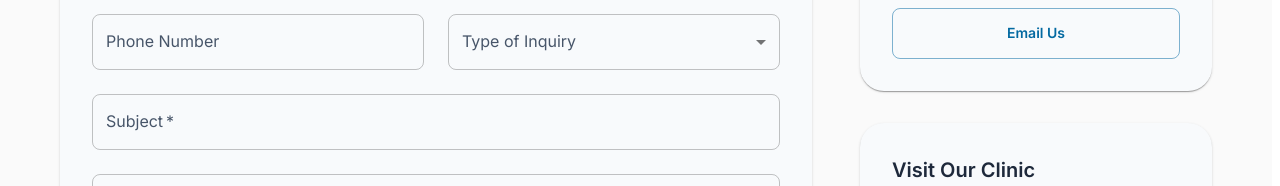
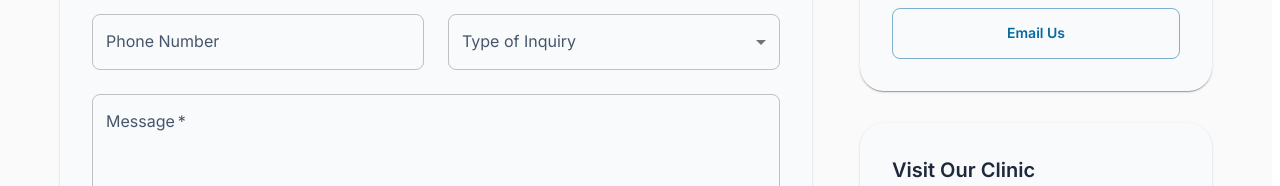
Before and after one commit to ShaniEcho5/lifeandlimbs-website, a Next.js app in the folder lifeandlimbs/: page /contact-us in a window 1280 px wide. Shown: the part 766-952 px from the top of the page. Built offline with nearby package versions, Linux system fonts and the light colour scheme; what @mui/material-nextjs would draw is missing.

Commit message:
Refactor Contact Us Page: remove subject field and update inquiry types for improved clarity

```diff
--- a/lifeandlimbs/src/app/contact-us/page.js
+++ b/lifeandlimbs/src/app/contact-us/page.js
@@ -39,7 +39,6 @@ const ContactUsPage = () => {
     name: '',
     email: '',
     phone: '',
-    subject: '',
     inquiryType: '',
     message: '',
     agreeToTerms: false,
@@ -66,7 +65,6 @@ const ContactUsPage = () => {
       name: '',
       email: '',
       phone: '',
-      subject: '',
       inquiryType: '',
       message: '',
       agreeToTerms: false,
@@ -105,14 +103,11 @@ const ContactUsPage = () => {
   ];
 
   const inquiryTypes = [
-    'New Application',
-    'Medical Consultation',
-    'Follow-up Care',
-    'Technical Support',
-    'Volunteer Opportunities',
-    'Donation Inquiry',
-    'General Information',
-    'Other',
+    'Prosthetic Limbs ',
+    'Prosthetic Repair and Maintenance',
+    'Counseling Services',
+    'Public Education Campaigns',
+    'Family Counselling',
   ];
 
   return (
@@ -320,17 +315,7 @@ const ContactUsPage = () => {
                           </Select>
                         </FormControl>
                       </Grid>
-                      <Grid item xs={12}>
-                        <TextField
-                          fullWidth
-                          label="Subject"
-                          name="subject"
-                          value={formData.subject}
-                          onChange={handleInputChange}
-                          required
-                          variant="outlined"
-                        />
-                      </Grid>
+
                       <Grid item xs={12}>
                         <TextField
                           fullWidth
```
